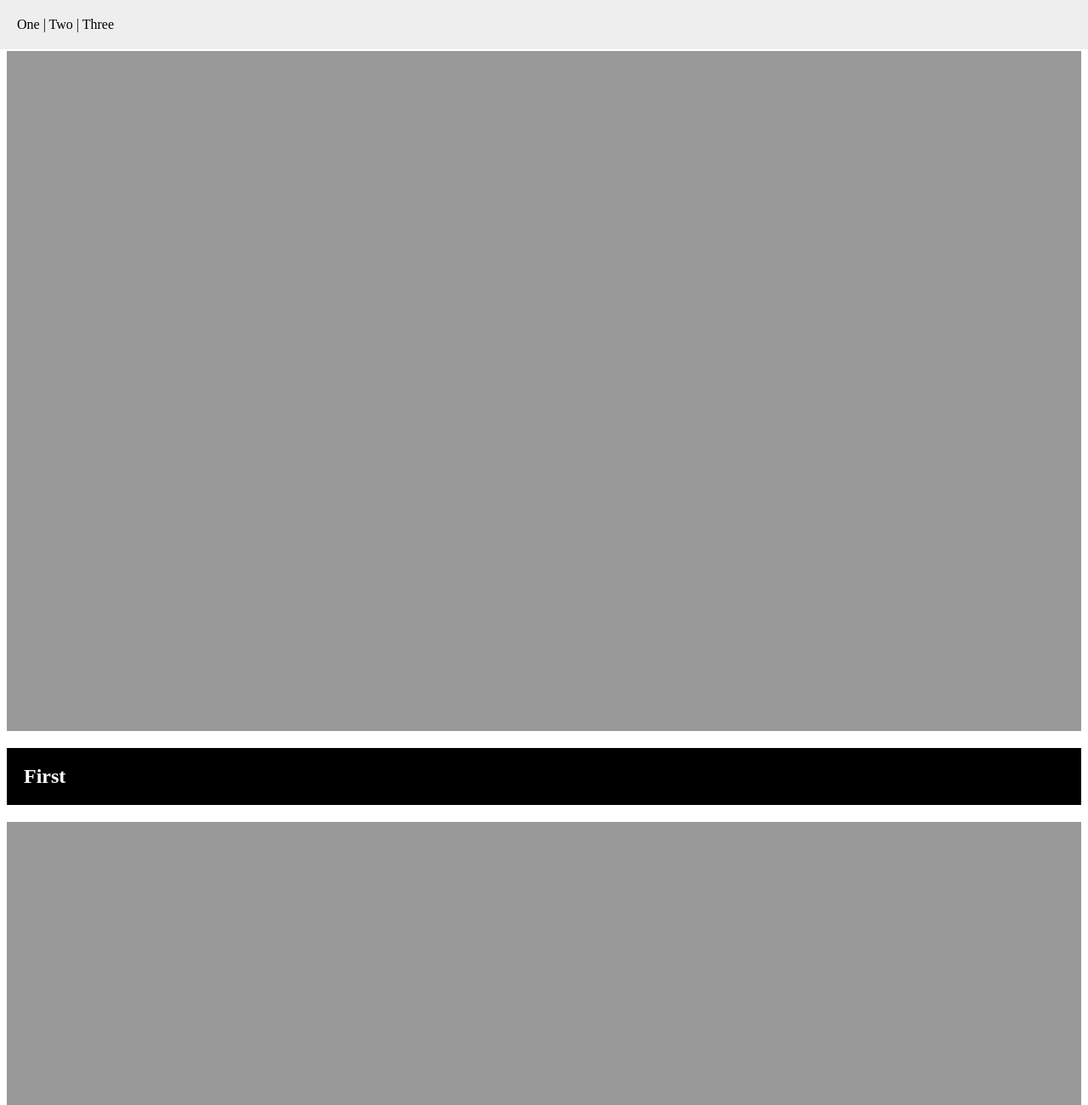
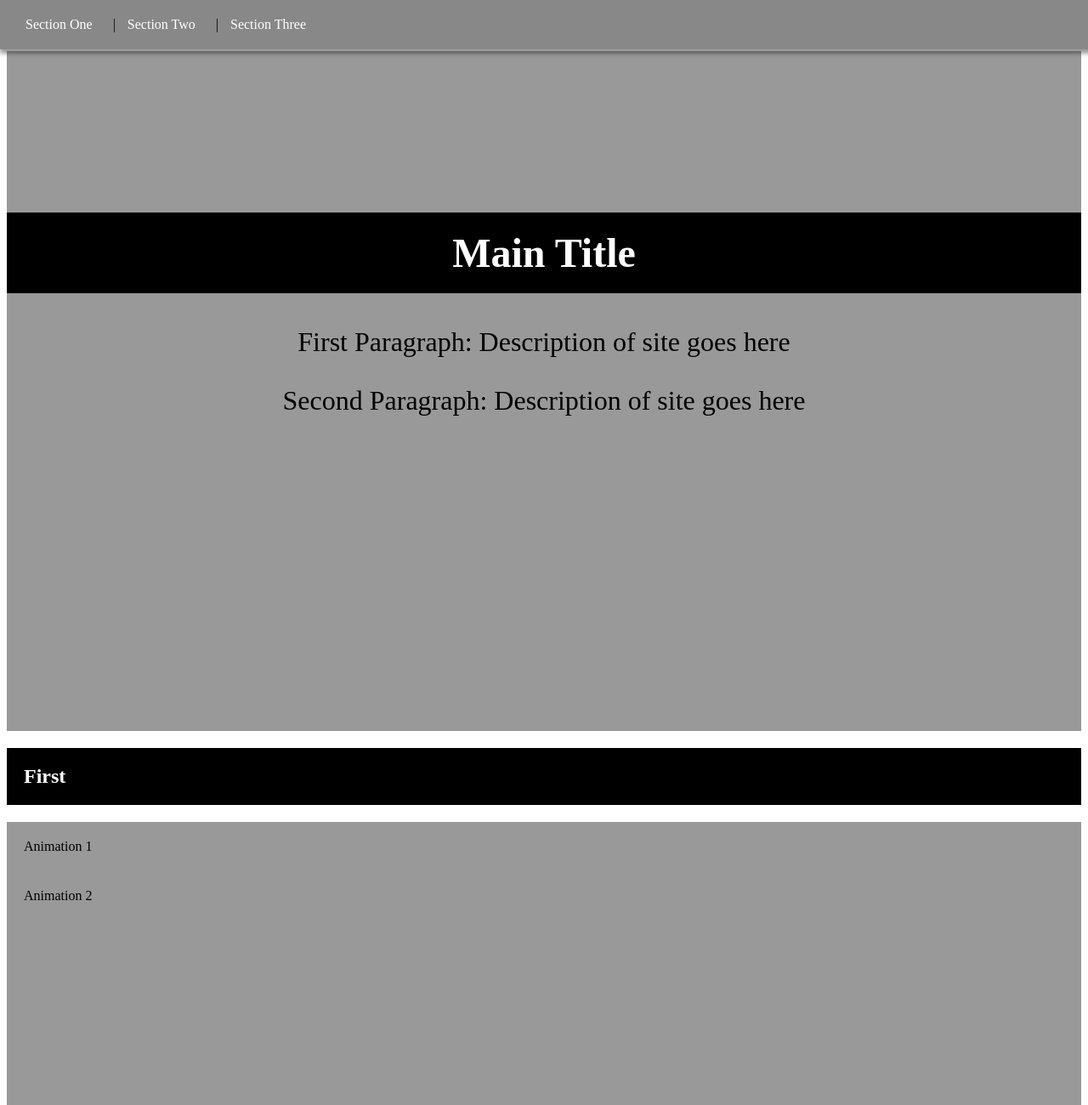
Before and after one commit to Plasnid/snapScrollJQuery, a plain HTML site: page index.html in a window 1280 px wide. Shown: the top 1300 px of the page at 85% size. Drawn offline with nearby package versions, Linux system fonts and the light colour scheme.

Commit message:
updated nav styling and motion between sections

```diff
--- a/index.html
+++ b/index.html
@@ -11,23 +11,42 @@
 </head>
 <body>
     <nav>
-        <a href="#one">One</a> | <a href="#two">Two</a> | <a href="#three">Three</a>
+        <a href="#one">Section One</a> | <a href="#two">Section Two</a> | <a href="#three">Section Three</a>
     </nav>
     <main class="snapscroll">
         <section id="intro">
-            <div></div>
+            <!--adding content-->
+            <div class="content">
+                <h1 id="introTitle">Main Title</h1>
+                <p id="introParagraph1">First Paragraph: Description of site goes here</p>
+                <p id="introParagraph2">Second Paragraph: Description of site goes here</p>
+            </div>
         </section>
         <section id="one">
             <h2>First</h2>
-            <div></div>
+            <!--adding content-->
+            <div class="content">
+                <div id="ani1" class="revealElement">Animation 1</div>
+                <div id="ani2" class="revealElement">Animation 2</div>
+            </div>
         </section>
         <section id="two">
             <h2>Second</h2>
-            <div></div>
+            <!--adding content-->
+            <div class="content">
+                <div id="ani3" class="revealElement">
+                    Animation3<br>More Info
+                </div>
+            </div>
         </section>
         <section id="three">
             <h2>Third</h2>
-            <div></div>
+            <!--adding content-->
+            <div class="content">
+                <div id="ani4" class="revealElement">
+                    Animation 4<br>More Info
+                </div>
+            </div>
         </section>
     </main>
     <script src="scrolls.js"></script>
--- a/scrolls.js
+++ b/scrolls.js
@@ -1,40 +1,72 @@
-/*
-    navOffset holds the height of the navigation
-    $ in this project refers to the jQuery library
-    $("nav") will grab the nav tag in the index.html file
-    .innerHeight() will take the hight of the nav as defined by the css
-*/
 let navOffset = $("nav").innerHeight();
-
-/*
-    "nav a" looks for the "a" tags inside of the "nav" tag
-    a[^='#'] means the code specifically looks for the "a" tags that have an href that starts with #.  This means that #one, #two, and #three are all selected
-
-    .click refers to the event.  if #one, #two, or #three are clicked, this command listens to the event
-
-    .click() is a function that takes a function as its parameter.  The function is anonymous(as it is just refered to as function)
-
-    function(e){} takes the event from the click and calls that event "e"
-*/
+//function for the animated nav scroll
 $("nav a[href^='#']").click(function(e){
-    //the line below makes the link not reload the page(which is the default action)
     e.preventDefault();
-
-    /*
-        idPosNav gets the position of the one, two or three sections(depending on what you click)
-
-        $(this) refers to what the user clicked on (a#one, a#two, or a#three)
-
-        .attr("href") refers to the attribute of what was clicked on, which is everything after the "#", so "one", "two", or "three"
-
-        .offset() is a function that gets the vertical co-ordinate of the section we are going to
-    */
+    console.log(e.target);
     let idPosNav = $($(this).attr("href")).offset().top - navOffset;
-
-    /*
-        $("body, html") gets jQuery to create a reference to the body and html tags
-
-        .animate() is a function that takes an object(which says what to change, in this case scrolltop), then a time for the change to happen(in this case 1000ms, or 1s) and finally how the value should change(in this case "easeInOutQuad")
-    */
     $("body, html").animate({scrollTop: idPosNav}, 1000, "easeInOutQuad");
 });
+//new: function that runs as the user scrolls
+$(window).scroll(function(){
+
+    //for highlighting the nav of the viewable section
+
+    ////find the position of the content just under the nav
+    let topContentArea = $(window).scrollTop() + navOffset +20;
+
+    //looping functions for updating nav
+    $("section").each(function(){
+        //find the top position of each section
+        let secTopPos = $(this).offset().top;
+        //find the bottom position of each section
+        let secBottomPos = $(this).offset().top + $(this).innerHeight();
+        //finds the id of the current section
+        let secID = $(this).attr("id");
+
+        //checks if the current section is visible in viewport
+        if(topContentArea>=secTopPos && topContentArea<=secBottomPos){
+            //adds class to the related section nav
+            $("nav a[href='#"+secID+"']").addClass("active");
+        }else{
+            //remove the class from the related section navOffset
+            $("nav a[href='#"+secID+"']").removeClass("active");
+        }
+    });
+
+    //animate content on the screen
+    //check the location of each element to animate in
+    $(".revealElement").each(function(e){
+        //finding the bottom of the object
+        let bottomOfObject = $(this).offset().top + $(this).innerHeight();
+
+        //finding the position of the bottom of the window
+        let bottomOfWindow = topContentArea + $(window).height();
+
+        //if the object is completely visible in the window, animate it in
+        if(bottomOfObject<bottomOfWindow){
+            $(this).animate({
+                opacity:1,
+                'margin-left': 0
+            }, 1000, "easeInOutQuad");
+        }
+    });
+});
+
+//animation the intro content on page load
+$("#introTitle").delay(250).animate(
+    {opacity:1},
+    500,
+    "easeInOutQuad"
+);
+
+$("#introParagraph1").delay(500).animate(
+    {opacity:1,'margin-right':0},
+    500,
+    "easeInOutQuad"
+);
+
+$("#introParagraph2").delay(750).animate(
+    {opacity:1, 'margin-left':0},
+    500,
+    "easeInOutQuad"
+);
--- a/styles.css
+++ b/styles.css
@@ -7,13 +7,30 @@ nav{
     left:0;
     width: 100%;
     padding: 20px;
-    background: #eee;
+    /*additions for class, box shadow and index*/
+    background: #888;
+    box-shadow: 0px 5px 5px rgba(0, 0, 0, 0.4);
+    z-index: 1000;
+    /* end of additions*/
 }
 nav a{
     text-decoration: none;
     color: #000;
-    transition: all 1s;
+    /*changes for this week*/
+    color: #fff;
+    padding: 5px 10px;
+    border-radius: 20px;
+    margin-right:10px;
+    transition: all .25s;
+    /*end of additions*/
 }
+/*new for this week, hover and active*/
+nav a:hover, .active{
+    background: #fff;
+    color: #000;
+}
+/* end of new for this week hover and active*/
+
 
 /*
     section styling begins here
@@ -23,16 +40,47 @@ section{
 }
 /*
  switched snapscroll class in the container to reduce work
+ new for this week h1 code as well
 */
-.snapscroll h2{
+.snapscroll h2, .snapscroll h1{
     background: #000;
     color: #fff;
     padding: 20px;
 }
-.snapscroll div {
+/*New: specifying content class inside of snapscroll*/
+.snapscroll .content {
     height: 100vh;
     background: #999;
+    /*new */
+    overflow: hidden;
 }
-.snapscroll div:first-child{
+/*new: changing reference for div to content*/
+.snapscroll .content:first-child{
     margin-top:60px;
 }
+
+/*completely new from this point*/
+#intro{
+    text-align: center;
+    font-size: 200%;
+}
+#introTitle{
+    margin-top: 15%;
+    opacity:0;
+}
+#introParagraph1{
+    opacity: 0;
+    margin-right:100px;
+}
+#introParagraph2{
+    opacity: 0;
+    margin-left:100px;
+}
+/*css just for the animations*/
+#ani1,#ani2,#ani3,#ani4{
+    padding: 20px;
+}
+.revealElement{
+    opacity: 0;
+    margin-left: 200px;
+}
```
